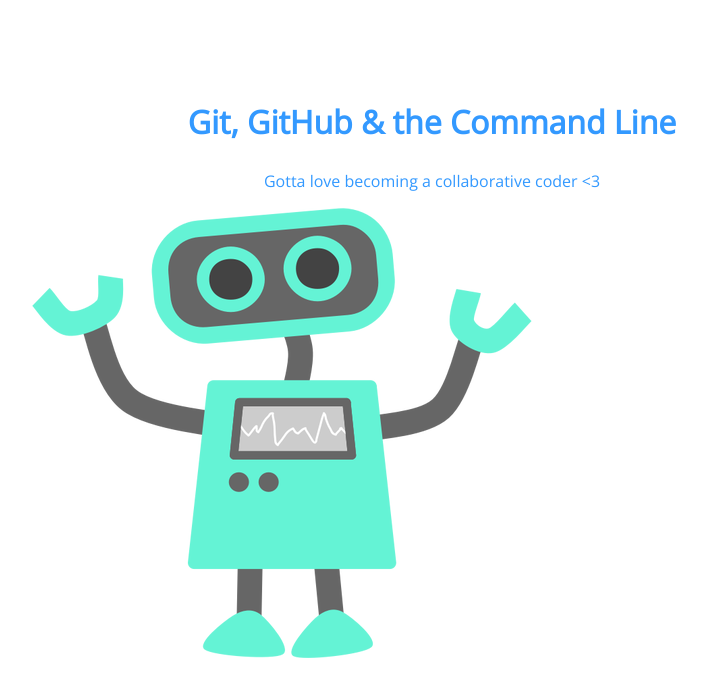
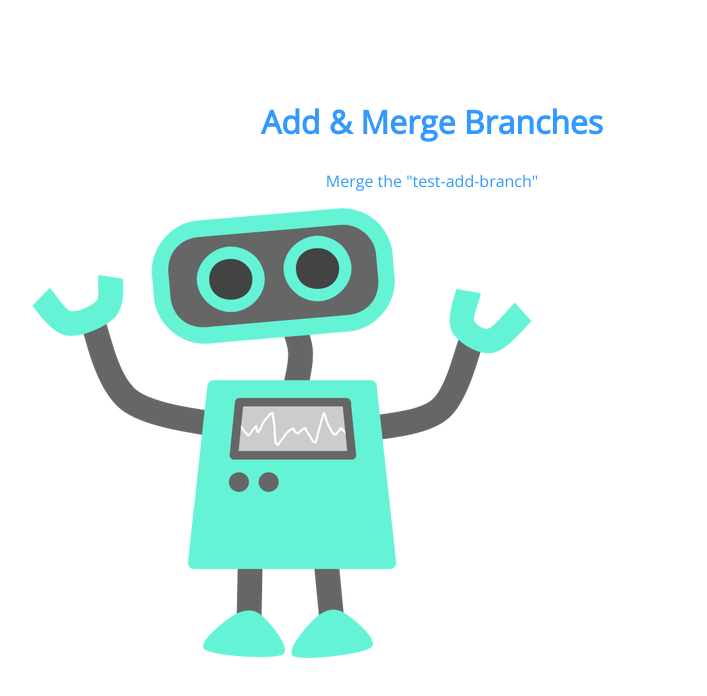
Before and after one commit to christinetran825/105-project, a plain HTML site: page index.html in a window 1280 px wide. Shown: the whole page, without its empty margins (208-915 px from the left). Drawn offline with nearby package versions, Linux system fonts and the light colour scheme.

Commit message:
changed text in h1 and p elements

```diff
--- a/index.html
+++ b/index.html
@@ -8,8 +8,8 @@
 </head>
 <body>
 	<section>
-		<h1>Git, GitHub & the Command Line</h1>
-		<p>Gotta love becoming a collaborative coder <3</p>
+		<h1>Add & Merge Branches</h1>
+		<p>Merge the "test-add-branch"</p>
 		<img src="img/happy-blue-robot.png">
 	</section>
 </body>
```
